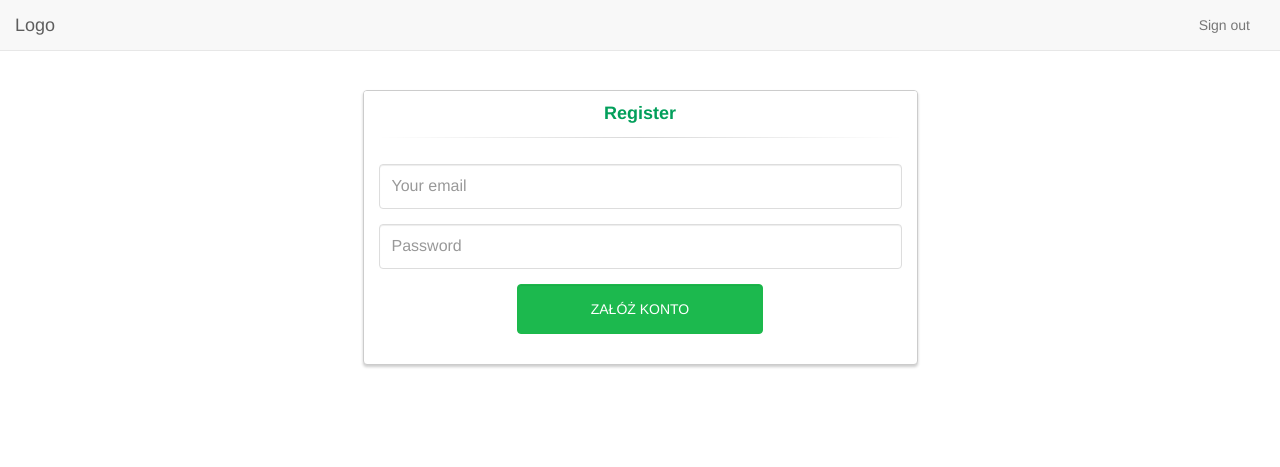
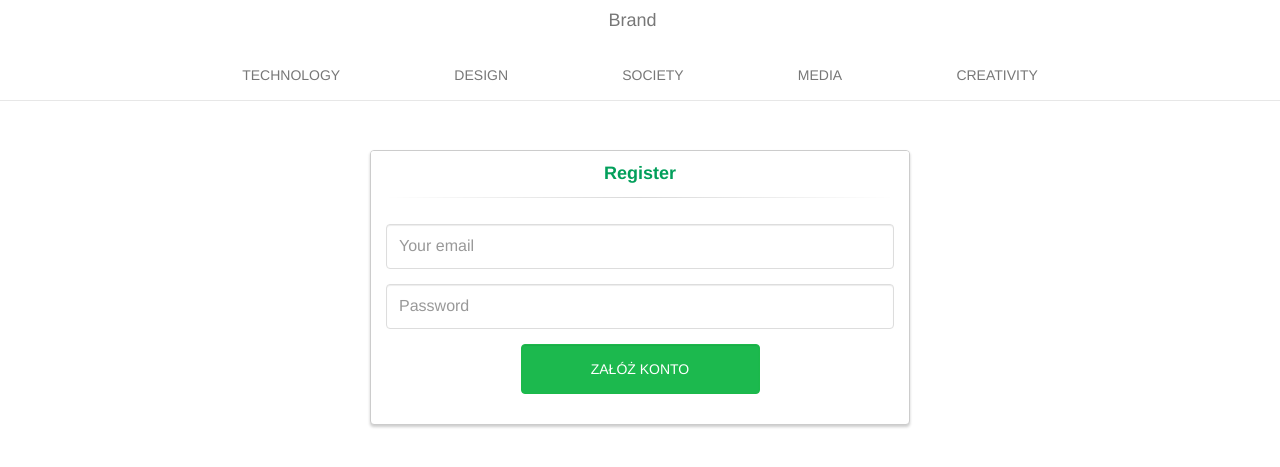
Before and after one commit to PPiedel/CMS, a Spring Boot app: page /register in a window 1280 px wide. Shown: the top 467 px of the page. Run offline with Spring Boot 4, Linux system fonts and the light colour scheme; the visitor is signed in with stand-in values (Sample User, id 1); some of the project's set-up classes (security, data sources, template engines, error pages and the like) are left out, and stand-ins take their place; some libraries are stand-ins or nearby versions.

Commit message:
Layout changes.

```diff
--- a/src/main/resources/static/css/login_register.css
+++ b/src/main/resources/static/css/login_register.css
@@ -1,7 +1,8 @@
-body {
-    padding-top: 90px;
+@media (min-width: 768px) {
+    .container {
+        padding-top: 150px;
+    }
 }
-
 .panel-login {
     border-color: #ccc;
     -webkit-box-shadow: 0px 2px 3px 0px rgba(0, 0, 0, 0.2);
--- /dev/null
+++ b/src/main/resources/static/css/navbar.css
@@ -0,0 +1,42 @@
+.container-fluid {
+    width: 80%;
+}
+
+.navbar {
+    background: white;
+    border-color: #e7e7e7
+}
+
+.navbar-brand {
+    float: none;
+}
+
+.navbar-collapse {
+    float: left;
+    width: 100%;
+    clear: both;
+}
+
+@media (min-width: 768px) {
+    .navbar-nav {
+        margin: 0 auto;
+        display: table;
+        table-layout: fixed;
+        float: none;
+    }
+
+    .navbar-right {
+        margin-top: -50px;
+    }
+
+    .flex-container {
+        padding: 0;
+        margin: 0;
+        list-style: none;
+        display: flex;
+    }
+
+    .space-between {
+        justify-content: space-between;
+    }
+}
--- a/src/main/resources/templates/fragments/navbar.html
+++ b/src/main/resources/templates/fragments/navbar.html
@@ -1,21 +1,21 @@
 <!DOCTYPE html>
 <html xmlns:th="http://www.w3.org/1999/xhtml" xmlns:sec="http://www.w3.org/1999/xhtml" lang="en">
-<head>
-    <link type="text/css" rel="stylesheet"
-          href="https://maxcdn.bootstrapcdn.com/bootstrap/3.3.7/css/bootstrap.min.css"/>
-</head>
 <body>
-<div class="navbar navbar-default navbar-fixed-top" role="navigation" th:fragment="navbar">
+<nav class="navbar navbar-default navbar-fixed-top" role="navigation" th:fragment="navbar">
     <div class="container-fluid">
         <div class="navbar-header">
             <button type="button" class="navbar-toggle" data-toggle="collapse" data-target="#myNavbar">
+                <span class="sr-only">Toggle navigation</span>
                 <span class="icon-bar"></span>
                 <span class="icon-bar"></span>
                 <span class="icon-bar"></span>
             </button>
-            <a th:href="@{/}" class="navbar-brand">Logo</a>
         </div>
         <div class="collapse navbar-collapse" id="myNavbar">
+            <ul class="nav nav-justified">
+                <li><a th:href="@{/}" class="navbar-brand">Brand</a></li>
+            </ul>
+
             <div sec:authorize="isAnonymous()">
                 <ul class="nav navbar-nav navbar-right">
                     <li><a th:href="@{/login}">Login</a></li>
@@ -26,12 +26,21 @@
                 <ul class="nav navbar-nav navbar-right">
                     <ul class="nav navbar-nav navbar-right">
                         <li><a th:href="@{/logout}">Sign out</a></li>
-                        <li><a></a></li>
+                        <li><a th:href="@{/logout}">Sign out</a></li>
+                        <li><a th:href="@{/logout}">Sign out</a></li>
+                        <li><a th:href="@{/logout}">Sign out</a></li>
                     </ul>
                 </ul>
             </div>
+            <ul class="nav navbar-nav flex-container space-between">
+                <li><a href="#">TECHNOLOGY</a></li>
+                <li><a href="#">DESIGN</a></li>
+                <li><a href="#">SOCIETY</a></li>
+                <li><a href="#">MEDIA</a></li>
+                <li><a href="#">CREATIVITY</a></li>
+            </ul>
         </div>
     </div>
-</div>
+</nav>
 </body>
 </html>
--- a/src/main/resources/templates/login.html
+++ b/src/main/resources/templates/login.html
@@ -8,6 +8,7 @@
           href="https://maxcdn.bootstrapcdn.com/bootstrap/3.3.7/css/bootstrap.min.css"/>
     <link rel="stylesheet" type="text/css" href="../static/css/login_register.css"
           th:href="@{/css/login_register.css}"/>
+    <link rel="stylesheet" type="text/css" th:href="@{/css/navbar.css}"/>
 
 </head>
 <body>
@@ -20,7 +21,7 @@
             <div class="panel panel-login">
                 <div class="panel-heading">
                     <div class="row">
-                        <div class="col-xs-6">
+                        <div class="col-lg-12">
                             <a href="#" class="active" id="login-form-link">Login</a>
                         </div>
                     </div>
--- a/src/main/resources/templates/register.html
+++ b/src/main/resources/templates/register.html
@@ -8,6 +8,7 @@
           href="https://maxcdn.bootstrapcdn.com/bootstrap/3.3.7/css/bootstrap.min.css"/>
     <link rel="stylesheet" type="text/css" href="../static/css/login_register.css"
           th:href="@{/css/login_register.css}"/>
+    <link rel="stylesheet" type="text/css" href="../static/css/navbar.css" th:href="@{/css/navbar.css}"/>
 
 </head>
 <body>
@@ -15,7 +16,7 @@
 <div th:replace="fragments/navbar :: navbar">...</div>
 
 <div class="container">
-    <div class="row">
+    <div>
         <div class="col-md-6 col-md-offset-3">
             <div class="panel panel-login">
                 <div class="panel-heading">
```
Also changed, not shown: src/main/java/pl/yahoo/pawelpiedel/cms/config/SpringSecurityConfig.java (+0 -7 lines), src/main/resources/templates/index.html (+1 -61 lines).
